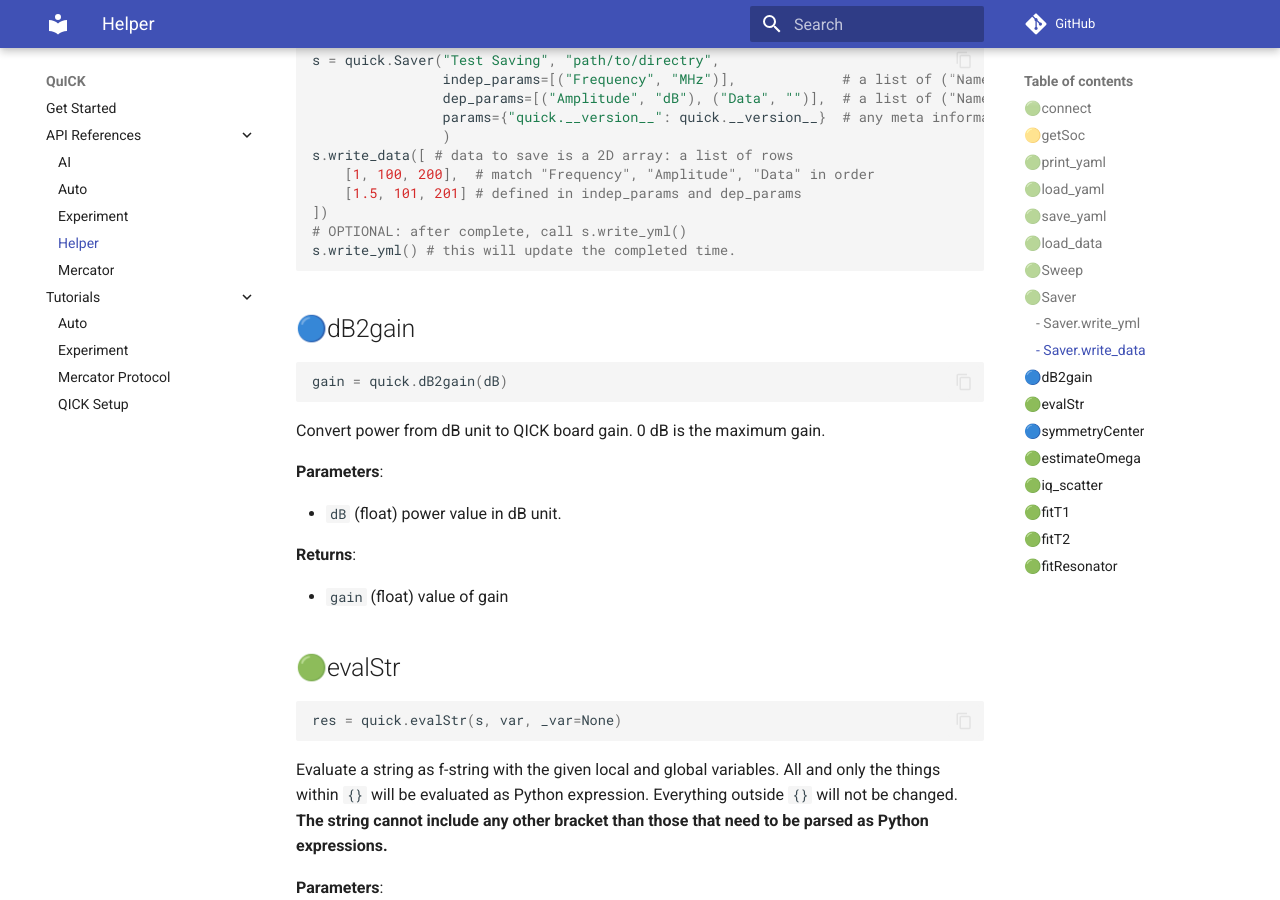
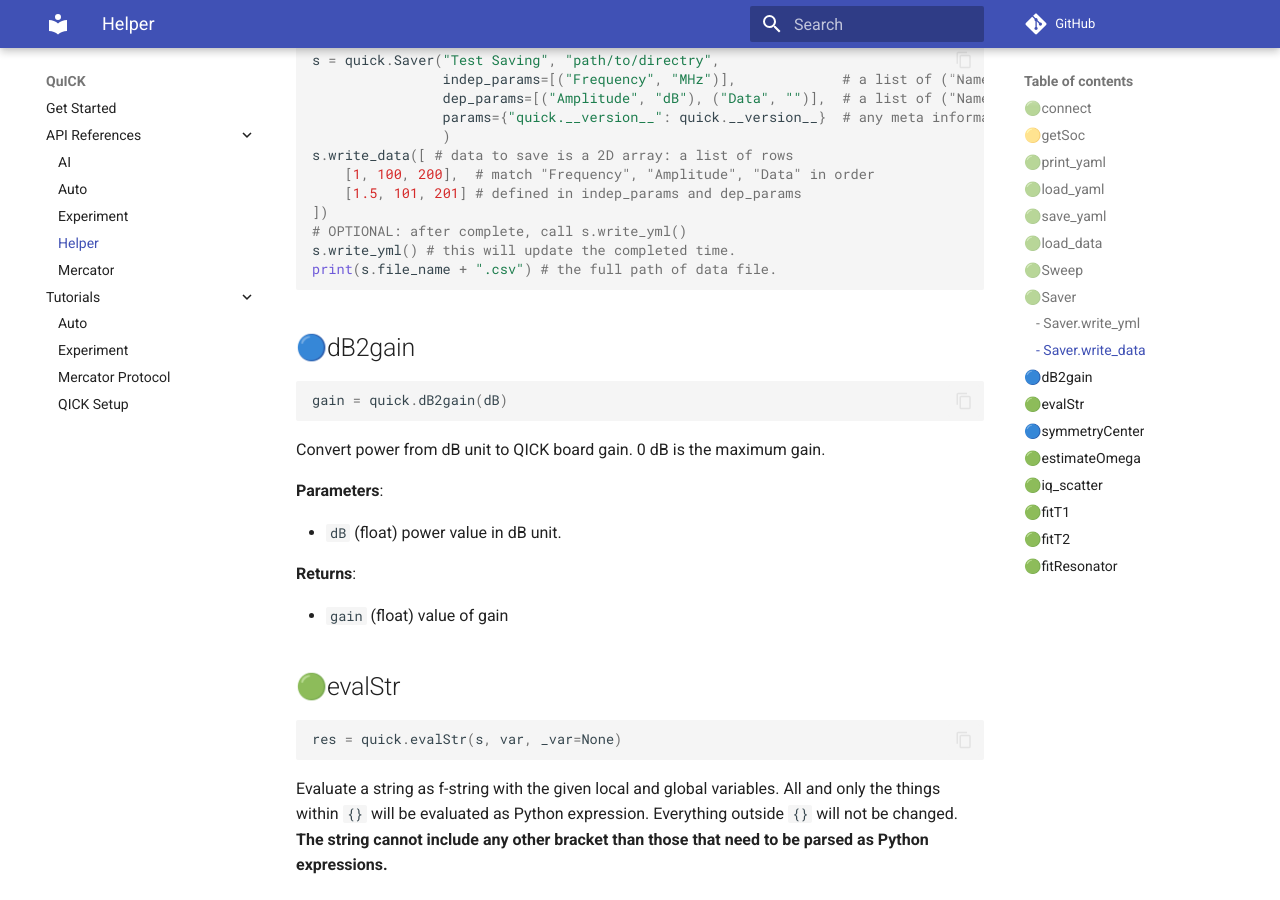
Before and after one commit to clelandlab/quick, an MkDocs documentation site: the page built from docs/API References/helper.md, in a window 1280 px wide and 900 px high, scrolled down 4071 px. Built offline with MkDocs 1.6.1 and Material for MkDocs 9.7.7, drawn with Linux system fonts in a browser that asks for light colours; comment, search, counter and statistics services are not loaded.

Commit message:
Update docs/helper/saver

````diff
--- a/docs/API References/helper.md
+++ b/docs/API References/helper.md
@@ -180,6 +180,7 @@ s.write_data([ # data to save is a 2D array: a list of rows
 ])
 # OPTIONAL: after complete, call s.write_yml()
 s.write_yml() # this will update the completed time.
+print(s.file_name + ".csv") # the full path of data file.
 ```
 
 ## 🔵dB2gain
````
